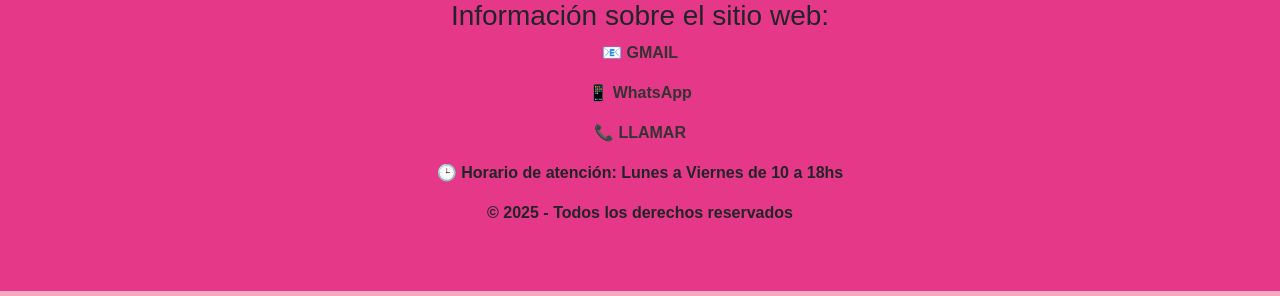
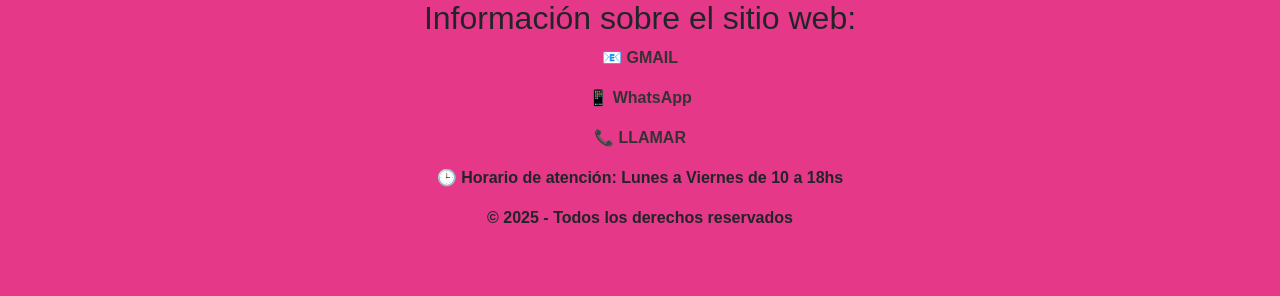
Before and after one commit to MaxiM25D/Entrega-n3, a plain HTML site: page pages/catalogo.html in a window 1280 px wide. Shown: the part 1511-1807 px from the top of the page. Drawn offline with nearby package versions, Linux system fonts and the light colour scheme.

Commit message:
correcion jerarquia de heading

```diff
--- a/pages/catalogo.html
+++ b/pages/catalogo.html
@@ -200,7 +200,7 @@
           class="footer-logo"
           data-aos="flip-up"
         />
-        <h3 data-aos="fade-right">Información sobre el sitio web:</h3>
+        <h2 data-aos="fade-right">Información sobre el sitio web:</h2>
         <p data-aos="fade-left">
           📧 <a href="mailto:maximorandi19@gmail.com">GMAIL</a>
         </p>
```
Also changed, not shown: pages/como-comprar.html (+1 -1 lines), pages/contacto.html (+2 -2 lines), pages/registrate.html (+1 -1 lines).
